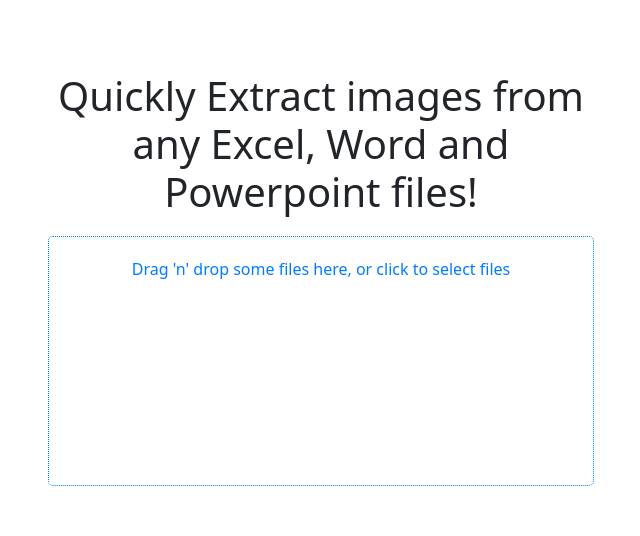
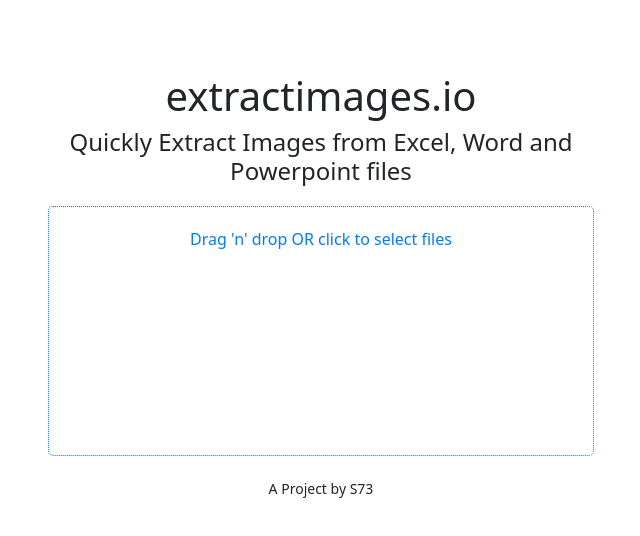
Before and after one commit to nxtrs2/extract-images, a React (Create React App) app in the folder frontend/: page / in a window 1280 px wide. Shown: the top 536 px of the page, without its empty margins (319-959 px from the left). Built offline with nearby package versions, Linux system fonts and the light colour scheme.

Commit message:
Update homepage UI and add project credits

```diff
--- a/frontend/src/pages/HomePage.jsx
+++ b/frontend/src/pages/HomePage.jsx
@@ -41,18 +41,22 @@
     <Container>
       <Row className="mt-5">
         <Col md={{ span: 6, offset: 3 }} className="text-center">
-          <h1>
-            Quickly Extract images from any Excel, Word and Powerpoint files!
-          </h1>
+          <h1>extractimages.io</h1>
+          <h4>Quickly Extract Images from Excel, Word and Powerpoint files</h4>
 
           <div {...getRootProps()} className="dropzone">
             <input {...getInputProps()} />
             {isDragActive ? (
               <p>Drop the files here ...</p>
             ) : (
-              <p>Drag 'n' drop some files here, or click to select files</p>
+              <p>Drag 'n' drop OR click to select files</p>
             )}
           </div>
+        </Col>
+      </Row>
+      <Row>
+        <Col className="text-center">
+          <span className="small">A Project by S73</span>
         </Col>
       </Row>
     </Container>
```
Also changed, not shown: 2 other files (tests, documents, lock files or other folders).
